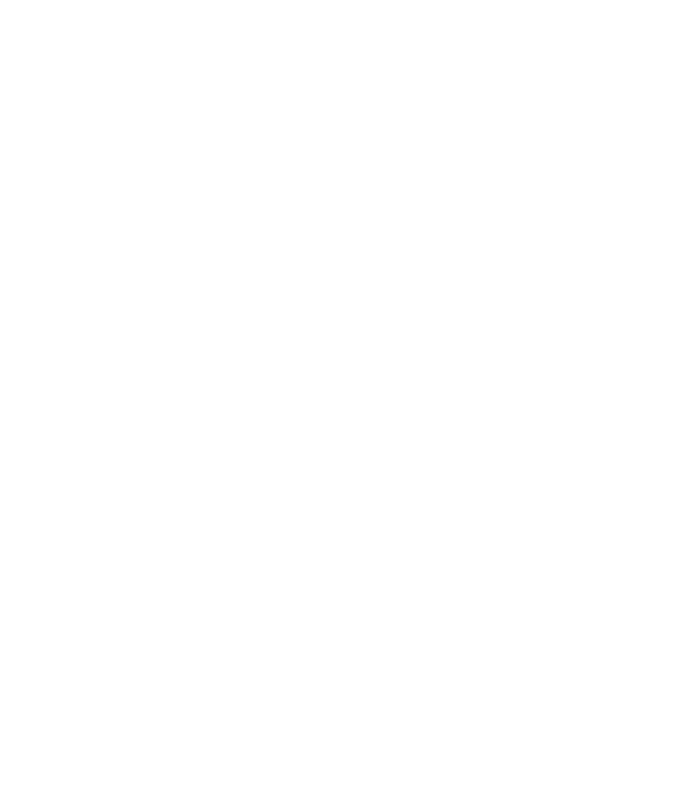
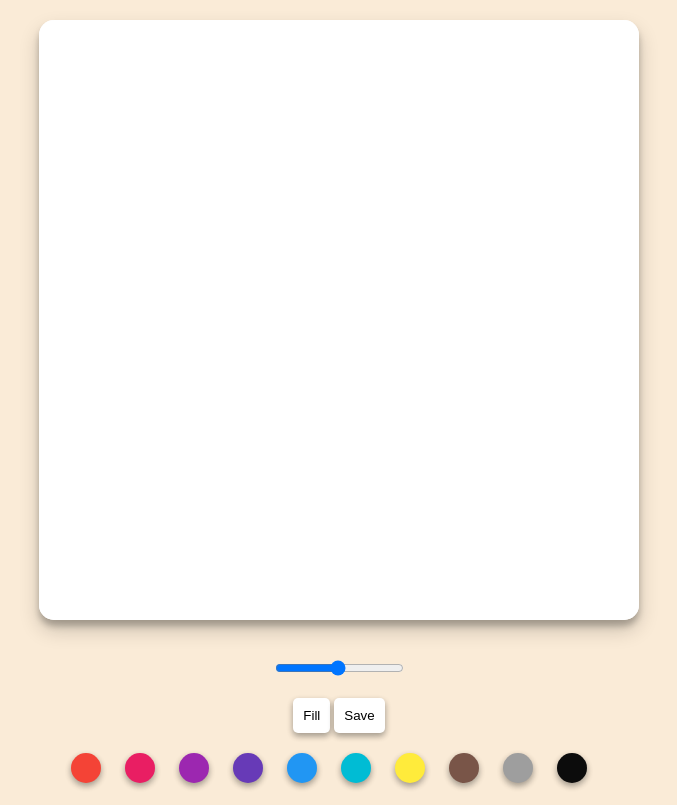
Before and after one commit to bluepaun/js-painting, a plain HTML site: page index.html in a window 1280 px wide. Shown: the whole page, without its empty margins (301-978 px from the left). Drawn offline with Linux system fonts and the light colour scheme.

Commit message:
paint js

```diff
--- a/app.js
+++ b/app.js
@@ -0,0 +1,114 @@
+const canvas = document.querySelector("canvas");
+const ctx = canvas.getContext("2d");
+const colorBtns = document.querySelector(".color-container");
+const paintingSize = document.querySelector("#jsPaintingSize");
+const controls = document.querySelector(".controls");
+
+let isPainting = false;
+let isFilling = false;
+
+const onMouseMove = (event) => {
+    if (isFilling === true) {
+        return;
+    }
+    const { offsetX: x, offsetY: y } = event;
+    if (isPainting == false) {
+        ctx.beginPath();
+        ctx.moveTo(5 * x, 5 * y);
+    } else {
+        ctx.lineTo(5 * x, 5 * y);
+        ctx.stroke();
+    }
+};
+
+const startPainting = () => {
+    isPainting = true;
+};
+
+const stopPainting = () => {
+    isPainting = false;
+};
+
+const onColorBtnClick = (event) => {
+    if (event.target == null) {
+        return;
+    }
+    ctx.strokeStyle = getComputedStyle(
+        document.documentElement
+    ).getPropertyValue(`--color-${event.target.dataset.value}`);
+    ctx.fillStyle = ctx.strokeStyle;
+};
+
+const onChangePaintingSize = (event) => {
+    ctx.lineWidth = event.target.value;
+};
+
+const saveImage = () => {
+    const image = canvas.toDataURL();
+    const link = document.createElement("a");
+    link.href = image;
+    link.download = "image";
+    link.click();
+};
+
+const onControlClick = (event) => {
+    const btn = event.target;
+    const control = btn.dataset.value;
+    if (control == null) {
+        return;
+    }
+    switch (control) {
+        case "fill":
+            isFilling = true;
+            btn.innerHTML = "Paint";
+            btn.dataset.value = "paint";
+            break;
+        case "paint":
+            isFilling = false;
+            btn.innerHTML = "Fill";
+            btn.dataset.value = "fill";
+            break;
+        case "save":
+            saveImage();
+            break;
+        default:
+            Error("unknowen control");
+            break;
+    }
+};
+
+const onCanvasClick = (event) => {
+    if (isFilling === false) {
+        return;
+    }
+
+    ctx.fillRect(0, 0, canvas.width, canvas.height);
+};
+
+const init = () => {
+    canvas.addEventListener("mousemove", onMouseMove);
+    canvas.addEventListener("mousedown", startPainting);
+    canvas.addEventListener("mouseup", stopPainting);
+    canvas.addEventListener("mouseleave", stopPainting);
+    canvas.addEventListener("click", onCanvasClick);
+    canvas.addEventListener("contextmenu", (event) => {
+        event.preventDefault();
+    });
+    canvas.width = canvas.clientWidth * 5;
+    canvas.height = canvas.clientHeight * 5;
+    ctx.fillStyle = "white";
+    ctx.fillRect(0, 0, canvas.width, canvas.height);
+    ctx.strokeStyle = "#0c0c0c";
+    ctx.fillStyle = ctx.strokeStyle;
+    ctx.lineWidth = 2.5;
+
+    colorBtns.addEventListener("click", onColorBtnClick);
+
+    paintingSize.addEventListener("input", onChangePaintingSize);
+
+    controls.addEventListener("click", onControlClick);
+};
+
+if (canvas) {
+    init();
+}
--- a/index.html
+++ b/index.html
@@ -7,6 +7,72 @@
         <title>Paint js</title>
     </head>
     <body>
+        <canvas id="jsCanvas" class="canvas"></canvas>
+        <input
+            id="jsPaintingSize"
+            type="range"
+            class="size-slider"
+            min="0.1"
+            max="5.0"
+            value="2.5"
+            step="0.1"
+        />
+        <div class="controls">
+            <button class="controls__btn" data-value="fill">Fill</button>
+            <button class="controls__btn" data-value="save">Save</button>
+        </div>
+        <div class="color-container">
+            <button
+                class="color-picker"
+                data-key="color"
+                data-value="red"
+            ></button>
+            <button
+                class="color-picker"
+                data-key="color"
+                data-value="pink"
+            ></button>
+            <button
+                class="color-picker"
+                data-key="color"
+                data-value="purple"
+            ></button>
+            <button
+                class="color-picker"
+                data-key="color"
+                data-value="deepPurple"
+            ></button>
+            <button
+                class="color-picker"
+                data-key="color"
+                data-value="blue"
+            ></button>
+            <button
+                class="color-picker"
+                data-key="color"
+                data-value="cyan"
+            ></button>
+            <button
+                class="color-picker"
+                data-key="color"
+                data-value="yellow"
+            ></button>
+            <button
+                class="color-picker"
+                data-key="color"
+                data-value="brown"
+            ></button>
+            <button
+                class="color-picker"
+                data-key="color"
+                data-value="grey"
+            ></button>
+            <button
+                class="color-picker"
+                data-key="color"
+                data-value="black"
+            ></button>
+        </div>
         <script src="app.js"></script>
     </body>
 </html>
--- /dev/null
+++ b/reset.css
@@ -0,0 +1,135 @@
+/* http://meyerweb.com/eric/tools/css/reset/
+   v2.0 | 20110126
+   License: none (public domain)
+*/
+
+html,
+body,
+div,
+span,
+applet,
+object,
+iframe,
+h1,
+h2,
+h3,
+h4,
+h5,
+h6,
+p,
+blockquote,
+pre,
+a,
+abbr,
+acronym,
+address,
+big,
+cite,
+code,
+del,
+dfn,
+em,
+img,
+ins,
+kbd,
+q,
+s,
+samp,
+small,
+strike,
+strong,
+sub,
+sup,
+tt,
+var,
+b,
+u,
+i,
+center,
+dl,
+dt,
+dd,
+ol,
+ul,
+li,
+fieldset,
+form,
+label,
+legend,
+table,
+caption,
+tbody,
+tfoot,
+thead,
+tr,
+th,
+td,
+article,
+aside,
+canvas,
+details,
+embed,
+figure,
+figcaption,
+footer,
+header,
+hgroup,
+menu,
+nav,
+output,
+ruby,
+section,
+summary,
+time,
+mark,
+audio,
+video {
+    margin: 0;
+    padding: 0;
+    border: 0;
+    font-size: 100%;
+    font: inherit;
+    vertical-align: baseline;
+    box-sizing: border-box;
+}
+/* HTML5 display-role reset for older browsers */
+article,
+aside,
+details,
+figcaption,
+figure,
+footer,
+header,
+hgroup,
+menu,
+nav,
+section {
+    display: block;
+}
+body {
+    line-height: 1;
+}
+ol,
+ul {
+    list-style: none;
+}
+blockquote,
+q {
+    quotes: none;
+}
+blockquote:before,
+blockquote:after,
+q:before,
+q:after {
+    content: "";
+    content: none;
+}
+table {
+    border-collapse: collapse;
+    border-spacing: 0;
+}
+
+button {
+    outline: none;
+    border: none;
+}
--- a/styles.css
+++ b/styles.css
@@ -0,0 +1,119 @@
+@import "reset.css";
+
+:root {
+    --size-canvas: 600px;
+    --size-margin: 20px;
+    --size-button: 30px;
+    --size-button-padding: 10px;
+
+    --matherial-box-shadow2: 0 3px 6px rgba(0, 0, 0, 0.16),
+        0 3px 6px rgba(0, 0, 0, 0.23);
+    --matherial-box-shadow3: 0 10px 20px rgba(0, 0, 0, 0.19),
+        0 6px 6px rgba(0, 0, 0, 0.23);
+
+    --color-red: #f44336;
+    --color-pink: #e91e63;
+    --color-purple: #9c27b0;
+    --color-deepPurple: #673ab7;
+    --color-blue: #2196f3;
+    --color-cyan: #00bcd4;
+    --color-yellow: #ffeb3b;
+    --color-brown: #795548;
+    --color-grey: #9e9e9e;
+    --color-black: #0c0c0c;
+}
+
+button:active {
+    box-shadow: 0 1px 3px rgba(0, 0, 0, 0.12), 0 1px 2px rgba(0, 0, 0, 0.24);
+}
+
+body {
+    display: flex;
+    flex-direction: column;
+    align-items: center;
+    background-color: antiquewhite;
+}
+
+.canvas {
+    margin-top: var(--size-margin);
+    width: var(--size-canvas);
+    height: var(--size-canvas);
+    border-radius: 15px;
+    box-shadow: var(--matherial-box-shadow3);
+    background-color: white;
+}
+
+.size-slider {
+    margin-top: calc(2 * var(--size-margin));
+}
+
+.controls {
+    margin-top: var(--size-margin);
+}
+
+.controls__btn {
+    padding: var(--size-button-padding);
+    background-color: white;
+    border-radius: 5px;
+    box-shadow: var(--matherial-box-shadow2);
+}
+
+.color-container {
+    margin-top: var(--size-margin);
+    margin-bottom: var(--size-margin);
+}
+
+.color-picker {
+    margin-right: 20px;
+    width: var(--size-button);
+    height: var(--size-button);
+    border-radius: 50%;
+    background-color: tomato;
+    cursor: pointer;
+    box-shadow: var(--matherial-box-shadow2);
+    transition: transform 0.3s ease;
+}
+
+.color-picker:hover {
+    transform: scale(1.2);
+}
+
+.color-picker[data-value="red"] {
+    background-color: var(--color-red);
+}
+
+.color-picker[data-value="pink"] {
+    background-color: var(--color-pink);
+}
+
+.color-picker[data-value="purple"] {
+    background-color: var(--color-purple);
+}
+
+.color-picker[data-value="deepPurple"] {
+    background-color: var(--color-deepPurple);
+}
+
+.color-picker[data-value="blue"] {
+    background-color: var(--color-blue);
+}
+
+.color-picker[data-value="cyan"] {
+    background-color: var(--color-cyan);
+}
+
+.color-picker[data-value="yellow"] {
+    background-color: var(--color-yellow);
+}
+
+.color-picker[data-value="brown"] {
+    background-color: var(--color-brown);
+}
+
+.color-picker[data-value="grey"] {
+    background-color: var(--color-grey);
+}
+
+.color-picker[data-value="black"] {
+    background-color: var(--color-black);
+}
```
